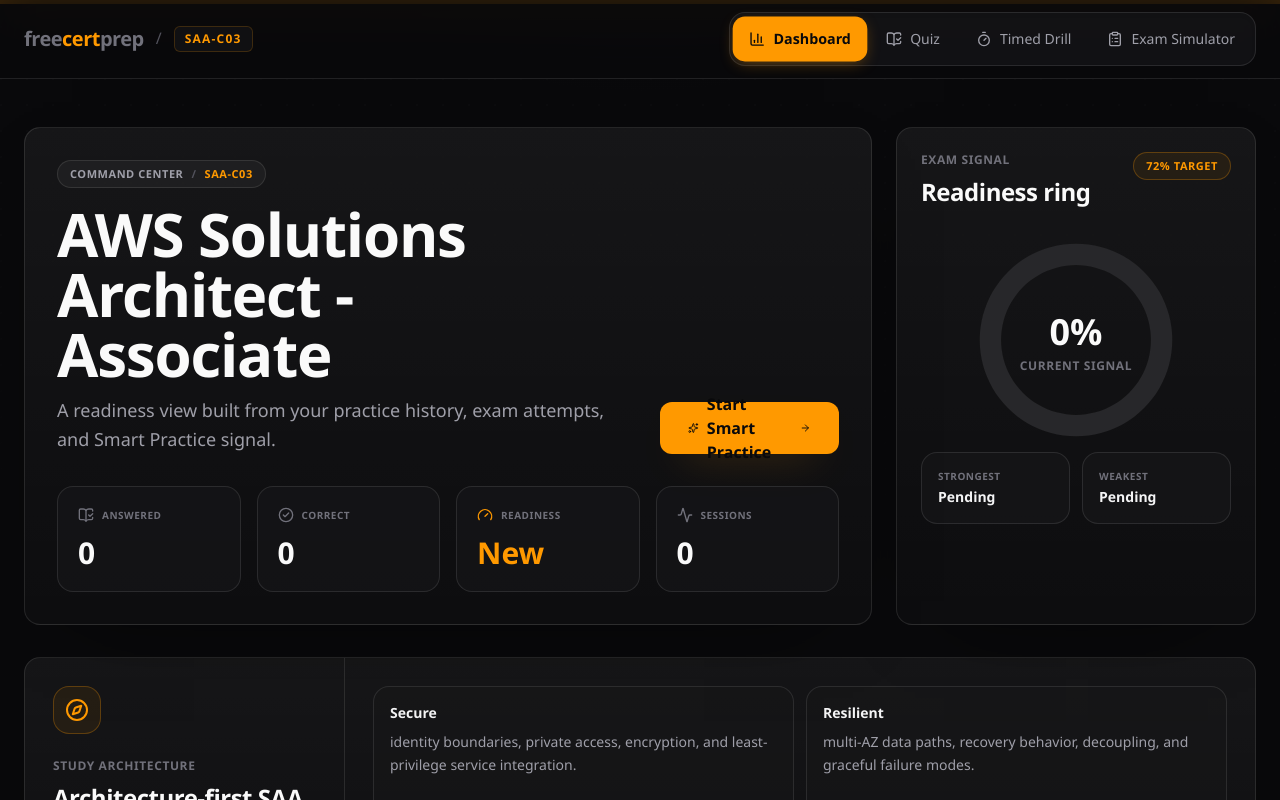
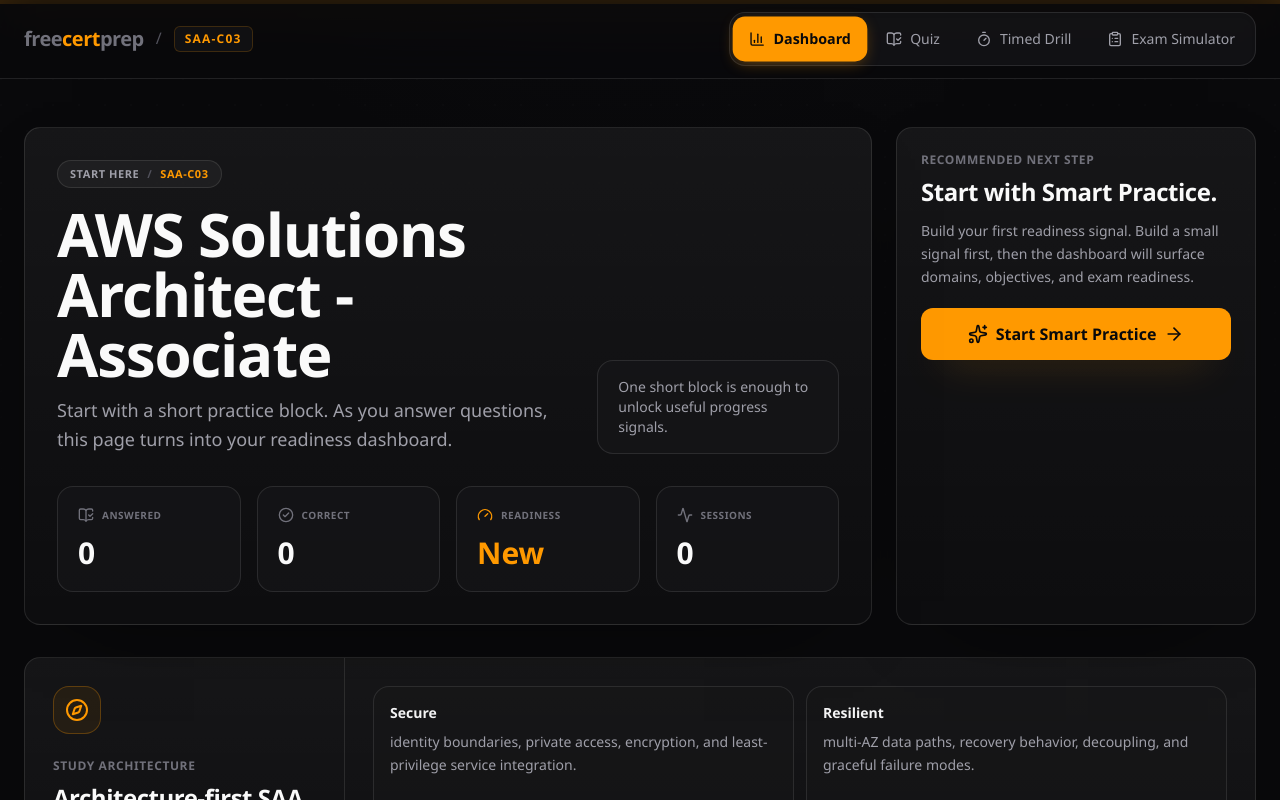
Before and after one commit to alexNGMI/freecertprep, a React (Vite) app: page /aws-saa-c03 in a window 1280 px wide. Shown: the top 800 px of the page. Built offline with nearby package versions, Linux system fonts and the light colour scheme.

Commit message:
Standardize cert dashboard starting point

```diff
--- a/src/pages/Dashboard.jsx
+++ b/src/pages/Dashboard.jsx
@@ -22,8 +22,6 @@
   BarChart,
   CartesianGrid,
   Cell,
-  Pie,
-  PieChart,
   PolarAngleAxis,
   PolarGrid,
   Radar,
@@ -42,7 +40,6 @@
 import TrustPanel from '../components/TrustPanel'
 import { Tooltip as UiTooltip } from '../components/ui/tooltip'
 import { cn } from '../utils/cn'
-import { readinessTarget } from '../utils/readiness'
 import { rankWeakObjectives, summarizeObjectiveProgress } from '../utils/objective-progress'
 
 export default function Dashboard() {
@@ -60,10 +57,6 @@
   const weakest = attemptsPerDomain.length
     ? [...attemptsPerDomain].sort((a, b) => a.percentage - b.percentage || a.total - b.total)[0]
     : null
-  const strongest = attemptsPerDomain.length
-    ? [...attemptsPerDomain].sort((a, b) => b.percentage - a.percentage || b.total - a.total)[0]
-    : null
-
   const chartData = domainStats.map((stat) => ({
     domain: stat.domain,
     short: shortenDomain(stat.domain),
@@ -97,6 +90,12 @@
         to: hasStarted ? 'learning' : 'learning/diagnostic',
       }
     : action
+  const nextStepTitle = learningLoop
+    ? hasStarted ? 'Continue from your map.' : 'Take the diagnostic first.'
+    : hasStarted ? 'Work the weakest signal.' : 'Start with Smart Practice.'
+  const nextStepBody = learningLoop
+    ? `${primaryAction.sub} The app will separate what you know, what needs work, and what has not been measured yet.`
+    : `${primaryAction.sub}. Build a small signal first, then the dashboard will surface domains, objectives, and exam readiness.`
 
   function handleImport(e) {
     const file = e.target.files?.[0]
@@ -123,7 +122,7 @@
           <div className="flex flex-col gap-8 lg:flex-row lg:items-end lg:justify-between">
             <div className="max-w-3xl space-y-4">
               <Kicker>
-                {learningLoop ? 'Start here' : 'Command center'}
+                Start here
                 <span className="text-zinc-600">/</span>
                 <span style={{ color: cert.color }}>{cert.code}</span>
               </Kicker>
@@ -134,22 +133,15 @@
                 <p className="max-w-2xl text-base leading-relaxed text-zinc-400 md:text-lg">
                   {learningLoop
                     ? 'New to Network+? Start with the diagnostic. If you already practiced, use the study plan to choose the next objective, case set, or exam simulation.'
-                    : 'A readiness view built from your practice history, exam attempts, and Smart Practice signal.'}
+                    : 'Start with a short practice block. As you answer questions, this page turns into your readiness dashboard.'}
                 </p>
               </div>
             </div>
-            {learningLoop && (
             <div className="rounded-2xl border border-white/10 bg-zinc-900/60 px-5 py-4 text-sm text-zinc-400 lg:max-w-xs">
-                Start with a baseline, then let the study plan choose the next useful block.
+              {learningLoop
+                ? 'Start with a baseline, then let the study plan choose the next useful block.'
+                : 'One short block is enough to unlock useful progress signals.'}
             </div>
-            )}
-            {!learningLoop && (
-              <Button as={Link} to={primaryAction.to} variant="accent" size="lg" accentColor={cert.color}>
-                <Sparkles className="h-5 w-5" />
-                {primaryAction.label}
-                <ArrowRight className="h-5 w-5" />
-              </Button>
-            )}
           </div>
 
           <div className="mt-8 grid gap-4 sm:grid-cols-2 lg:grid-cols-4">
@@ -160,19 +152,20 @@
           </div>
         </Surface>
 
-        {learningLoop ? (
         <Surface className="p-6">
           <p className="text-xs font-bold uppercase tracking-wider text-zinc-500">Recommended next step</p>
           <h2 className="mt-2 text-2xl font-black text-zinc-50">
-              {hasStarted ? 'Continue from your map.' : 'Take the diagnostic first.'}
+            {nextStepTitle}
           </h2>
           <p className="mt-3 text-sm leading-relaxed text-zinc-400">
-              {primaryAction.sub} The app will separate what you know, what needs work, and what has not been measured yet.
+            {nextStepBody}
           </p>
           <Button as={Link} to={primaryAction.to} variant="accent" size="lg" accentColor={cert.color} className="mt-5 w-full">
+            <Sparkles className="h-5 w-5" />
             {primaryAction.label}
             <ArrowRight className="h-5 w-5" />
           </Button>
+          {learningLoop && (
             <div className="mt-5 space-y-3">
               {[
                 ['01', 'Measure', 'A short diagnostic checks every objective.'],
@@ -188,49 +181,8 @@
                 </div>
               ))}
             </div>
+          )}
         </Surface>
-        ) : (
-          <Surface className="p-6">
-          <div className="flex items-start justify-between gap-4">
-            <div>
-              <p className="text-xs font-bold uppercase tracking-wider text-zinc-500">Exam signal</p>
-              <h2 className="mt-2 text-2xl font-black text-zinc-50">Readiness ring</h2>
-            </div>
-            <DomainBadge color={cert.color}>{readinessTarget(cert)} target</DomainBadge>
-          </div>
-          <div className="mt-5 h-56">
-            <ResponsiveContainer width="100%" height="100%">
-              <PieChart>
-                <Pie
-                  data={[
-                    { name: 'Ready', value: readiness },
-                    { name: 'Remaining', value: Math.max(100 - readiness, 0) },
-                  ]}
-                  dataKey="value"
-                  innerRadius="70%"
-                  outerRadius="90%"
-                  startAngle={90}
-                  endAngle={-270}
-                  stroke="none"
-                >
-                  <Cell fill={cert.color} />
-                  <Cell fill="#27272a" />
-                </Pie>
-                <text x="50%" y="48%" textAnchor="middle" dominantBaseline="middle" className="fill-zinc-50 text-4xl font-black">
-                  {overall.totalQuestions ? readiness : 0}%
-                </text>
-                <text x="50%" y="62%" textAnchor="middle" dominantBaseline="middle" className="fill-zinc-500 text-xs font-bold uppercase tracking-wider">
-                  current signal
-                </text>
-              </PieChart>
-            </ResponsiveContainer>
-          </div>
-          <div className="grid grid-cols-2 gap-3 text-sm">
-            <Insight label="Strongest" value={strongest ? shortenDomain(strongest.domain) : 'Pending'} />
-            <Insight label="Weakest" value={weakest ? shortenDomain(weakest.domain) : 'Pending'} />
-          </div>
-          </Surface>
-        )}
       </section>
 
       {cert.studyPlan && (
@@ -259,7 +211,7 @@
         </Surface>
       )}
 
-      {(!learningLoop || hasStarted) && (
+      {hasStarted && (
         <section className="grid gap-6 xl:grid-cols-[minmax(0,1fr)_420px]">
           <Surface className="p-6">
             <div className="flex flex-col gap-2 sm:flex-row sm:items-end sm:justify-between">
@@ -307,7 +259,7 @@
         </section>
       )}
 
-      {cert.objectives?.length > 0 && (!learningLoop || hasStarted) && (
+      {cert.objectives?.length > 0 && hasStarted && (
         <Surface className="p-6">
           <div className="flex flex-col gap-3 sm:flex-row sm:items-end sm:justify-between">
             <div>
```
Lines whose indentation alone changed are shown as unchanged.
